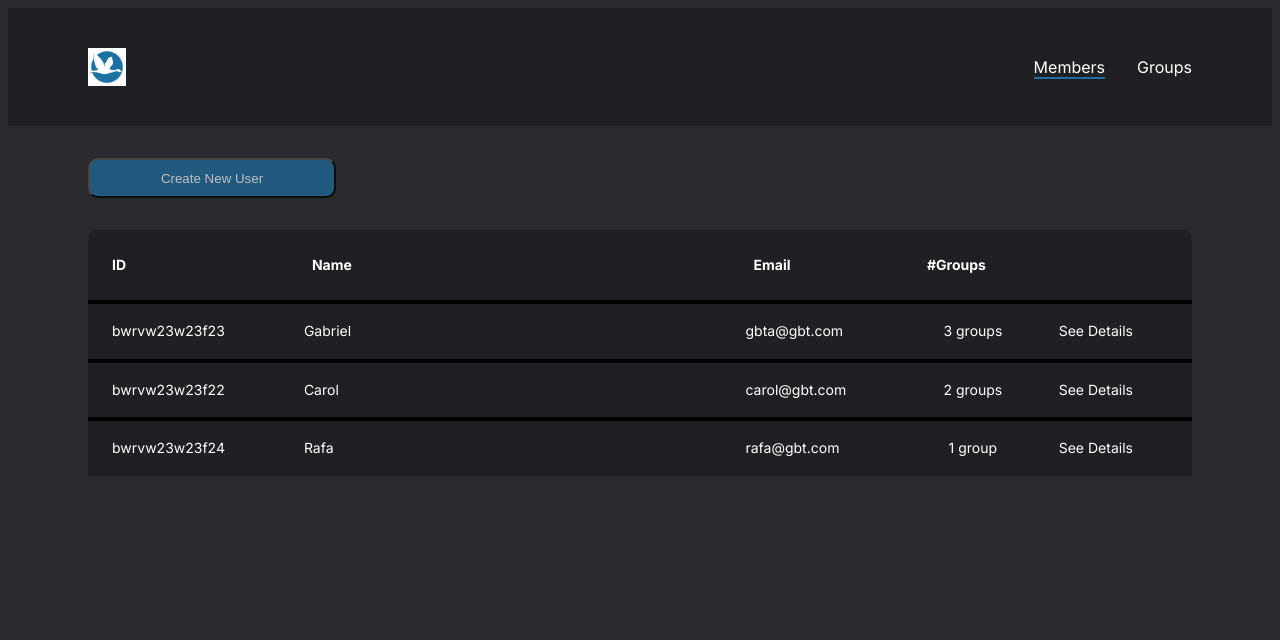
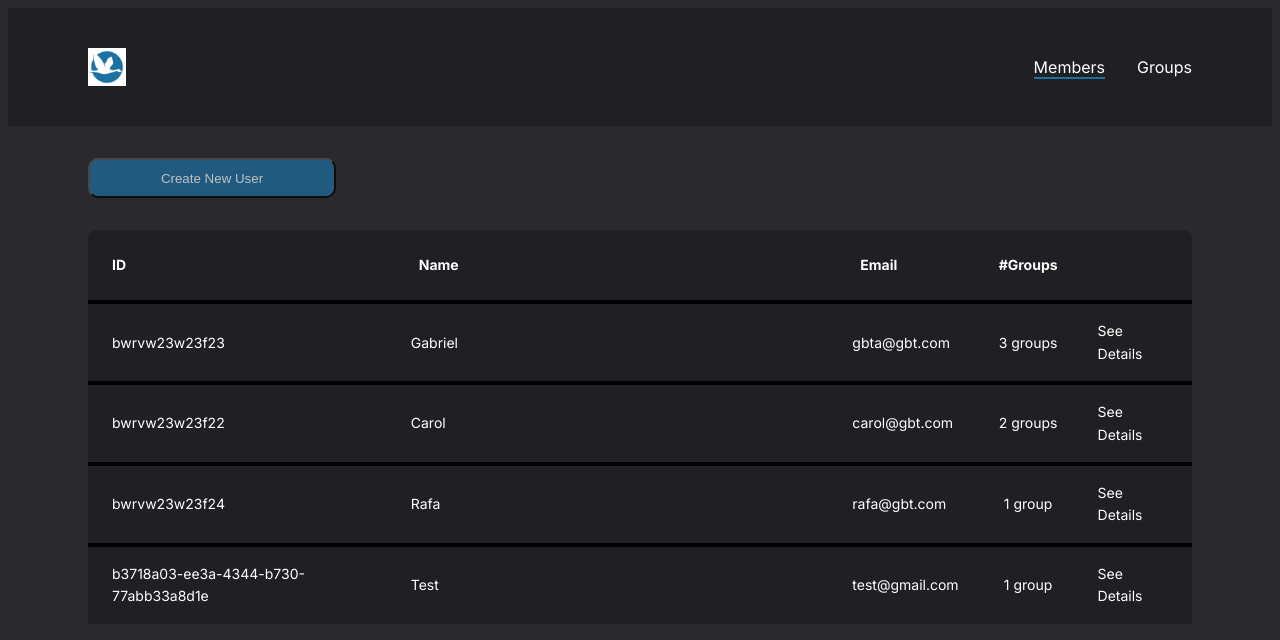
Before and after one commit to GBTelles1/user-management-admin, a Next.js app: page / in a window 1280 px wide. Shown: the top 640 px of the page. Built offline with nearby package versions, Linux system fonts and the light colour scheme; data requests are answered from the project's data file.

Commit message:
Add json-server to simulate the database

```diff
--- /dev/null
+++ b/db.json
@@ -0,0 +1,66 @@
+{
+  "users": [
+    {
+      "id": "bwrvw23w23f23",
+      "name": "Gabriel",
+      "email": "gbta@gbt.com",
+      "groupsId": [
+        "1",
+        "2",
+        "3"
+      ]
+    },
+    {
+      "id": "bwrvw23w23f22",
+      "name": "Carol",
+      "email": "carol@gbt.com",
+      "groupsId": [
+        "1",
+        "3"
+      ]
+    },
+    {
+      "id": "bwrvw23w23f24",
+      "name": "Rafa",
+      "email": "rafa@gbt.com",
+      "groupsId": [
+        "1"
+      ]
+    },
+    {
+      "id": "b3718a03-ee3a-4344-b730-77abb33a8d1e",
+      "name": "Test",
+      "email": "test@gmail.com",
+      "groupsId": [
+        "1"
+      ]
+    }
+  ],
+  "groups": [
+    {
+      "id": "1",
+      "name": "Gabriel Group",
+      "usersId": [
+        "bwrvw23w23f22",
+        "bwrvw23w23f23",
+        "bwrvw23w23f24",
+        "b3718a03-ee3a-4344-b730-77abb33a8d1e"
+      ]
+    },
+    {
+      "id": "2",
+      "name": "Carol Group",
+      "usersId": [
+        "bwrvw23w23f23"
+      ]
+    },
+    {
+      "id": "3",
+      "name": "Caixa Group",
+      "usersId": [
+        "bwrvw23w23f22",
+        "bwrvw23w23f23"
+      ]
+    }
+  ]
+}
--- a/src/app/components/UsersDataTable/index.tsx
+++ b/src/app/components/UsersDataTable/index.tsx
@@ -5,7 +5,7 @@ interface User {
   id: string;
   name: string;
   email: string;
-  groups: number[];
+  groupsId: string[];
 }
 
 interface UsersDataTableProps {
@@ -27,9 +27,9 @@ export function UsersDataTable({ users }: UsersDataTableProps) {
         </thead>
         <tbody>
           {users.map((usersItem) => {
-            const numberOfGroupsText = usersItem.groups.length === 1 ?
-              `${usersItem.groups.length} group` :
-              `${usersItem.groups.length} groups`;
+            const numberOfGroupsText = usersItem.groupsId.length === 1 ?
+              `${usersItem.groupsId.length} group` :
+              `${usersItem.groupsId.length} groups`;
             // UsersDataTable rows
             return (
               <tr key={usersItem.id}>
--- a/src/app/page.tsx
+++ b/src/app/page.tsx
@@ -1,31 +1,33 @@
 'use client';
 
+import { useEffect, useState } from 'react';
 import { MainContainer } from '../styles/Home';
 import { CreateEntityButton } from './components/CreateUserButton';
 import { UsersDataTable } from './components/UsersDataTable';
 
-const users = [
-  {
-    id: 'bwrvw23w23f23',
-    name: 'Gabriel',
-    email: 'gbta@gbt.com',
-    groups: [1, 2, 3]
-  },
-  {
-    id: 'bwrvw23w23f22',
-    name: 'Carol',
-    email: 'carol@gbt.com',
-    groups: [1, 3]
-  },
-  {
-    id: 'bwrvw23w23f24',
-    name: 'Rafa',
-    email: 'rafa@gbt.com',
-    groups: [1]
-  },
-];
+interface User {
+  id: string;
+  name: string;
+  email: string;
+  groupsId: string[];
+}
 
 export default function Home() {
+  const [users, setUsers] = useState<User[]>([]);
+
+  async function getUsers() {
+    const usersData: User[] = await fetch('http://localhost:3004/users')
+      .then((res) => res.json());
+
+    if (!usersData) {
+      return;
+    }
+
+    setUsers(usersData);
+  }
+
+  useEffect(() => {getUsers();}, []);
+
   return (
     <MainContainer>
       <CreateEntityButton dataType='users' />
--- a/src/styles/Home/index.ts
+++ b/src/styles/Home/index.ts
@@ -2,6 +2,4 @@ import styled from 'styled-components';
 
 export const MainContainer = styled.main`
   padding: 0 5rem;
-  display: flex;
-  flex-direction: column;
 `;
```
Also changed, not shown: src/app/components/GroupsDataTable/index.tsx (+5 -5 lines), src/app/groups/page.tsx (+21 -17 lines).
